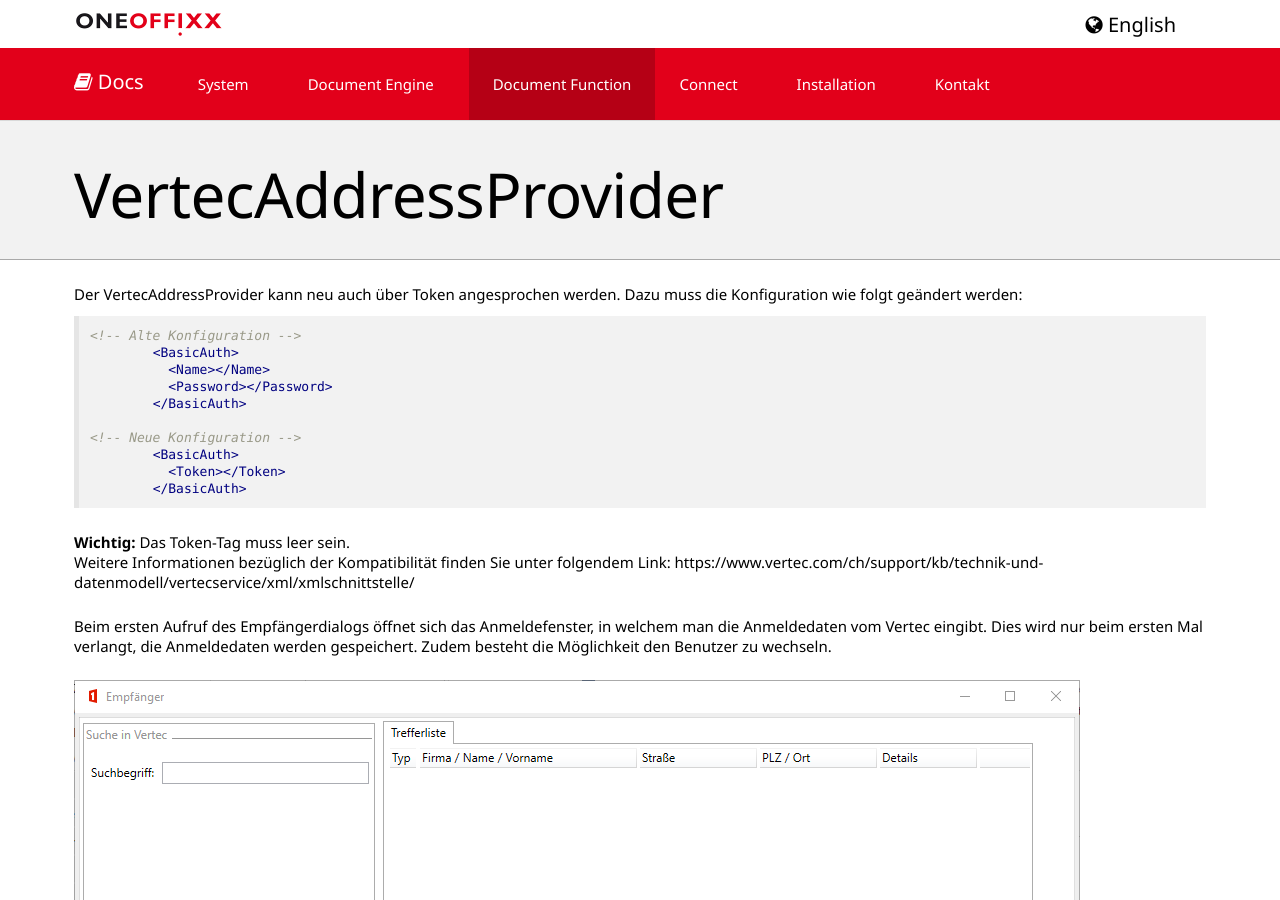
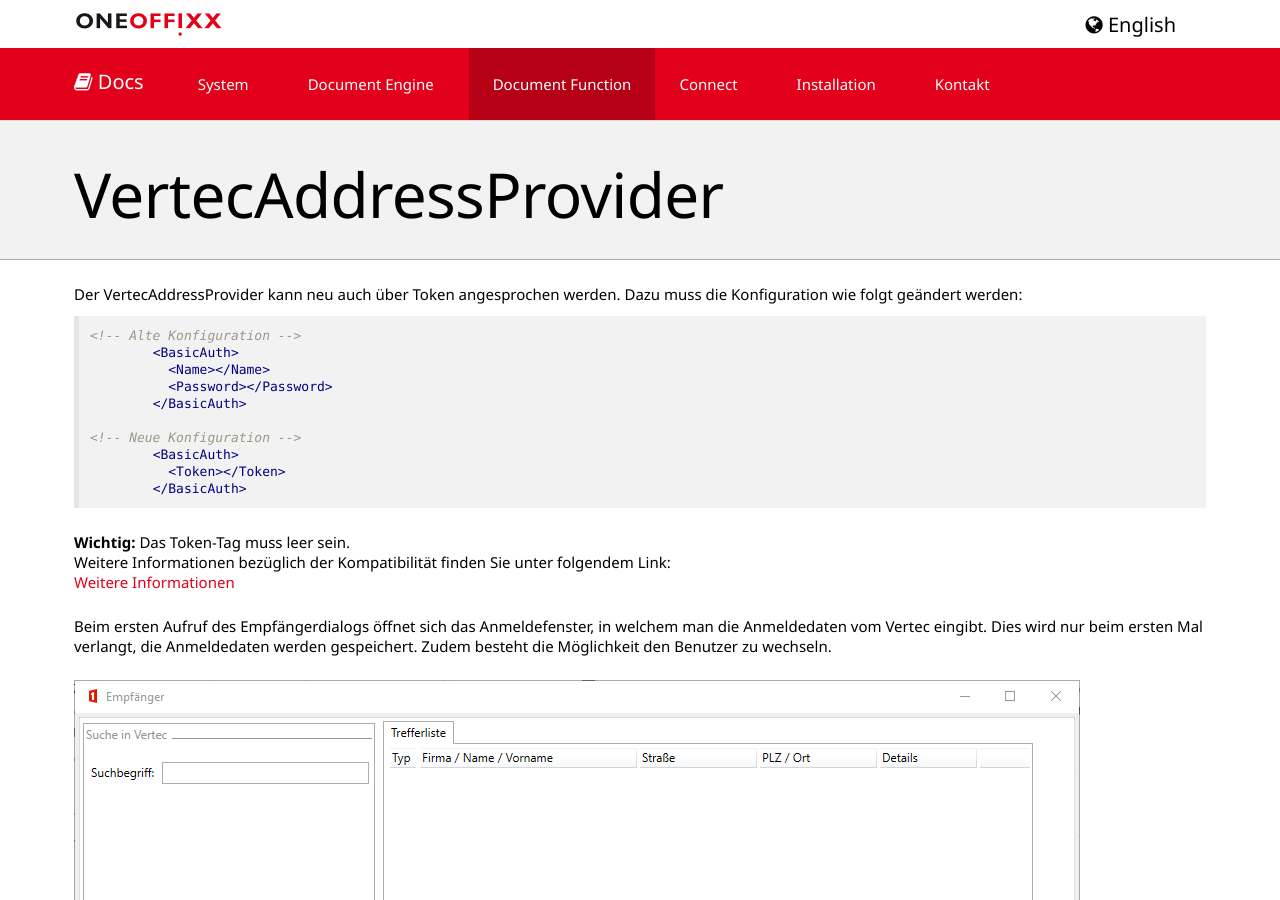
Before and after one commit to primesoft-group/oneoffixx-docs, a Jekyll site: the page built from _pages/docfunc/de/df-ap-vertec.md, in a window 1280 px wide and 900 px high. Built offline with Jekyll 4.4.1, drawn with Linux system fonts in a browser that asks for light colours; nearby versions of some CDN libraries; some web fonts are replaced.

Commit message:
updated content

````diff
--- a/_pages/docfunc/de/df-ap-vertec.md
+++ b/_pages/docfunc/de/df-ap-vertec.md
@@ -18,8 +18,8 @@
         </BasicAuth>
 ```
 __Wichtig:__ Das Token-Tag muss leer sein.<br>
-Weitere Informationen bezüglich der Kompatibilität finden Sie unter folgendem Link:
-https://www.vertec.com/ch/support/kb/technik-und-datenmodell/vertecservice/xml/xmlschnittstelle/
+Weitere Informationen bezüglich der Kompatibilität finden Sie unter folgendem Link:<br>
+<a href="https://www.vertec.com/ch/support/kb/technik-und-datenmodell/vertecservice/xml/xmlschnittstelle/" target="_blank">Weitere Informationen</a>
 
 Beim ersten Aufruf des Empfängerdialogs öffnet sich das Anmeldefenster, in welchem man die Anmeldedaten vom Vertec eingibt. Dies wird nur beim ersten Mal verlangt, die Anmeldedaten werden gespeichert.
 Zudem besteht die Möglichkeit den Benutzer zu wechseln.
````
